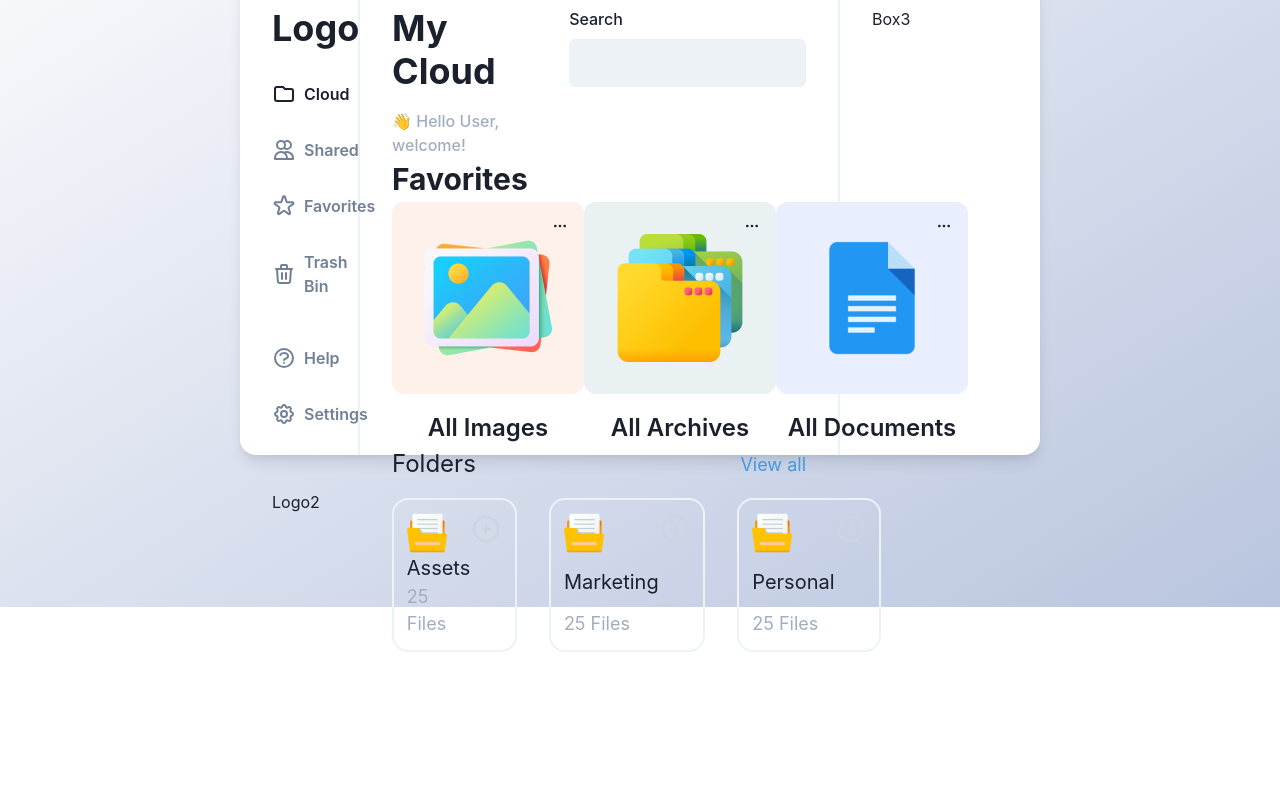
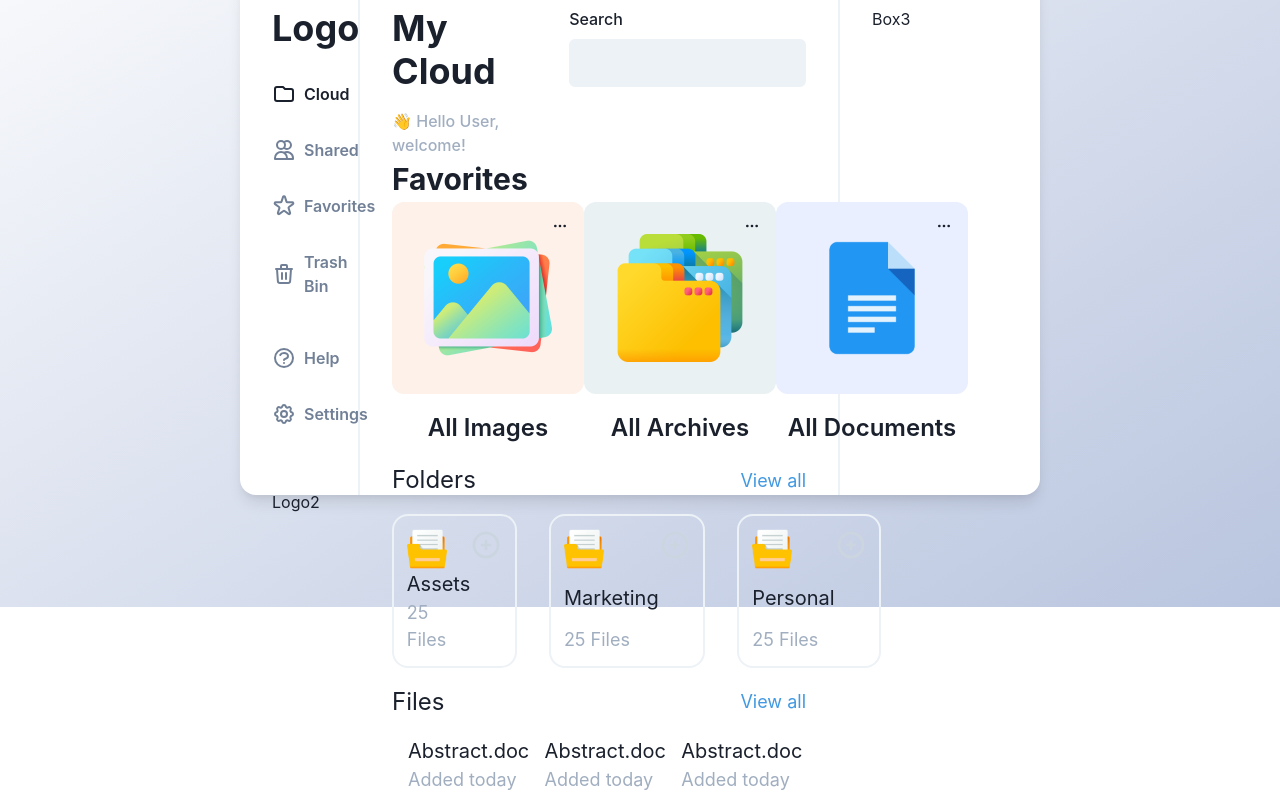
Before and after one commit to TalGoldDev/Cloud-storage, a React (Create React App) app in the folder client/: page / in a window 1280 px wide. Shown: the part 193-993 px from the top of the page. Before the commit the page ends 845 px from the top, so only its background shows below. Built offline with nearby package versions, Linux system fonts and the light colour scheme.

Commit message:
Added: Design to files section - Dashboard

```diff
--- a/client/src/pages/dashboard/Dashboard.tsx
+++ b/client/src/pages/dashboard/Dashboard.tsx
@@ -3,6 +3,7 @@ import React, { useState } from "react";
 import TextFieldInput from "../../common/components/TextFieldInput";
 import Menu from "./components/Menu";
 import Favorites from "./components/PersonalStorage/Favorites";
+import Files from "./components/PersonalStorage/Files";
 import Folders from "./components/PersonalStorage/Folders";
 
 const Dashboard: React.FC = () => {
@@ -13,7 +14,7 @@ const Dashboard: React.FC = () => {
       <Flex
         marginTop="5rem"
         width="100vh"
-        height="60vh"
+        height="65vh"
         background="white"
         rounded="2xl"
         boxShadow="lg"
@@ -50,6 +51,7 @@ const Dashboard: React.FC = () => {
           </Flex>
           <Favorites />
           <Folders />
+          <Files />
         </Flex>
         <Flex padding="2rem" width="30%">
           Box3
--- a/client/src/pages/dashboard/components/PersonalStorage/Files.tsx
+++ b/client/src/pages/dashboard/components/PersonalStorage/Files.tsx
@@ -6,115 +6,58 @@ interface Props {}
 const Files = (props: Props) => {
   return (
     <div>
-      <Flex direction="column">
+      <Flex direction="column" marginTop="1rem">
         <Flex justifyContent="space-between" alignItems="center">
-          <Text fontSize="2xl">Folders</Text>
+          <Text fontSize="2xl">Files</Text>
           <Text fontSize="lg" textColor="blue.400">
             View all
           </Text>
         </Flex>
-        <Flex marginTop="1rem">
         <Flex
-            justifyContent="space-between"
-            marginRight="2rem"
-            border="2px"
-            rounded="2xl"
-            padding="0.8rem"
-            borderColor="gray.100"
-            width="12rem"
+          overflowX="scroll"
+          css={{ "&::-webkit-scrollbar": { display: "none" } }}
         >
-            <Flex direction="column">
-              <Img src="/folder.png" height="3rem" width="3rem"></Img>
-              <Text fontSize="xl">Assets</Text>
-              <Text fontSize="lg" fontWeight="normal" textColor="gray.400">
-                25 Files
-              </Text>
-            </Flex>
-            <Box color="gray.300">
-              <svg
-                width="2rem"
-                height="2rem"
-                xmlns="http://www.w3.org/2000/svg"
-                fill="none"
-                viewBox="0 0 24 24"
-                stroke="currentColor"
-              >
-                <path
-                  strokeLinecap="round"
-                  strokeLinejoin="round"
-                  strokeWidth={2}
-                  d="M12 9v3m0 0v3m0-3h3m-3 0H9m12 0a9 9 0 11-18 0 9 9 0 0118 0z"
-                />
-              </svg>
+          <Box width="33%">
+            <File />
+          </Box>
+          <Box width="33%">
+            <File />
+          </Box>
+          <Box width="33%">
+            <File />
           </Box>
         </Flex>
+      </Flex>
+    </div>
+  );
+};
+
+interface Props {}
+
+const File = (props: Props) => {
+  return (
+    <div>
+      <Flex marginRight="2rem" rounded="2xl" paddingTop="1rem" width="auto">
         <Flex
-            justifyContent="space-between"
-            marginRight="2rem"
-            border="2px"
+          width="4rem"
+          height="4rem"
+          bgColor="gray.100"
           rounded="2xl"
-            padding="0.8rem"
-            borderColor="gray.100"
-            width="12rem"
+          verticalAlign="center"
+          marginRight="1rem"
         >
+          <Img
+            src="/document.png"
+            height="3rem"
+            width="3rem"
+            margin="auto"
+          ></Img>
+        </Flex>
         <Flex direction="column">
-              <Img src="/folder.png" height="3rem" width="3rem"></Img>
-              <Text fontSize="xl">Marketing</Text>
+          <Text fontSize="xl">Abstract.doc</Text>
           <Text fontSize="lg" fontWeight="normal" textColor="gray.400">
-                25 Files
+            Added today
           </Text>
-            </Flex>
-            <Box color="gray.300">
-              <svg
-                width="2rem"
-                height="2rem"
-                xmlns="http://www.w3.org/2000/svg"
-                fill="none"
-                viewBox="0 0 24 24"
-                stroke="currentColor"
-              >
-                <path
-                  strokeLinecap="round"
-                  strokeLinejoin="round"
-                  strokeWidth={2}
-                  d="M12 9v3m0 0v3m0-3h3m-3 0H9m12 0a9 9 0 11-18 0 9 9 0 0118 0z"
-                />
-              </svg>
-            </Box>
-          </Flex>
-          <Flex
-            justifyContent="space-between"
-            border="2px"
-            rounded="2xl"
-            padding="0.8rem"
-            borderColor="gray.100"
-            width="12rem"
-          >
-            <Flex direction="column">
-              <Img src="/folder.png" height="3rem" width="3rem"></Img>
-              <Text fontSize="xl">Personal</Text>
-              <Text fontSize="lg" fontWeight="normal" textColor="gray.400">
-                25 Files
-              </Text>
-            </Flex>
-            <Box color="gray.300">
-              <svg
-                width="2rem"
-                height="2rem"
-                xmlns="http://www.w3.org/2000/svg"
-                fill="none"
-                viewBox="0 0 24 24"
-                stroke="currentColor"
-              >
-                <path
-                  strokeLinecap="round"
-                  strokeLinejoin="round"
-                  strokeWidth={2}
-                  d="M12 9v3m0 0v3m0-3h3m-3 0H9m12 0a9 9 0 11-18 0 9 9 0 0118 0z"
-                />
-              </svg>
-            </Box>
-          </Flex>
         </Flex>
       </Flex>
     </div>
--- a/client/src/pages/dashboard/components/PersonalStorage/Folders.tsx
+++ b/client/src/pages/dashboard/components/PersonalStorage/Folders.tsx
@@ -6,7 +6,7 @@ interface Props {}
 const Folders = (props: Props) => {
   return (
     <div>
-      <Flex direction="column">
+      <Flex direction="column" marginTop="1rem">
         <Flex justifyContent="space-between" alignItems="center">
           <Text fontSize="2xl">Folders</Text>
           <Text fontSize="lg" textColor="blue.400">
```
Lines whose indentation alone changed are shown as unchanged.
